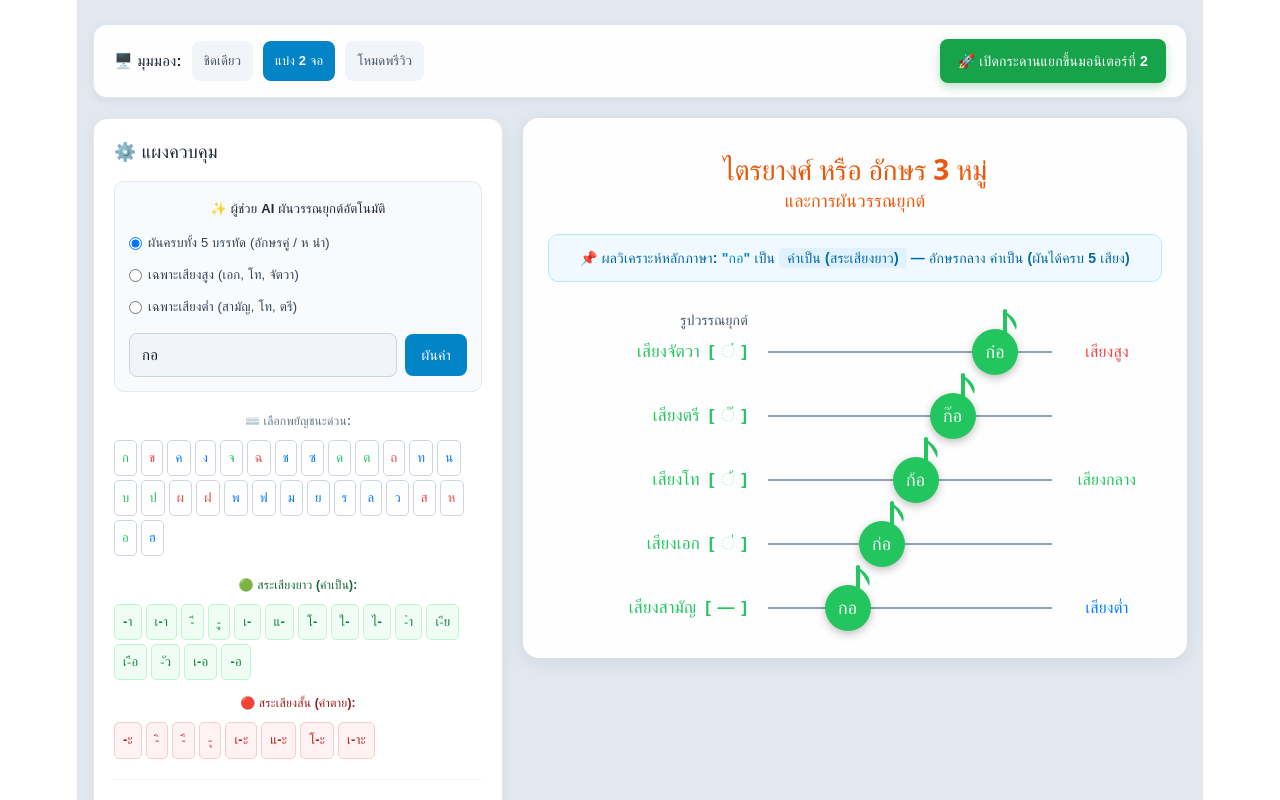
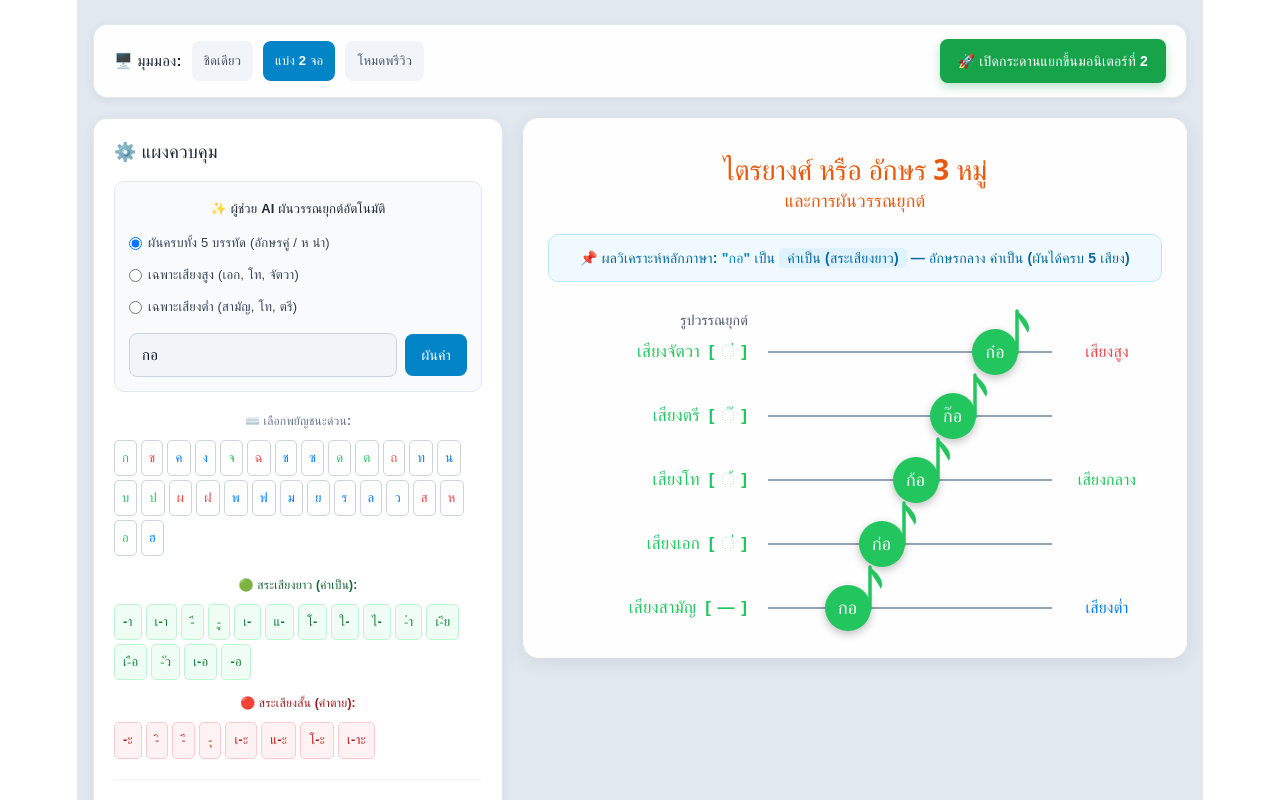
Before and after one commit to tom-nz/thai-tone, a React (Vite) app: page / in a window 1280 px wide. Shown: the top 800 px of the page. Built offline with nearby package versions, Linux system fonts and the light colour scheme.

Commit message:
complete dynamic thai tone app with real AI integration

```diff
--- a/src/App.jsx
+++ b/src/App.jsx
@@ -3,31 +3,31 @@ import React, { useState, useEffect } from 'react';
 // API Key จากสภาพแวดล้อมรันไทม์
 const apiKey = "";
 
-// คอมโพเนนต์หางตัวโน้ตดนตรี (เขบ็ตชั้นเดียว - หนากว่าเดิม ต่อชิดขอบขวาสุดของวงกลม)
+// คอมโพเนนต์หางตัวโน้ตดนตรี (เขบ็ตชั้นเดียว - ต่อจากเส้นสัมผัสด้านขวาสุดของวงกลม ยิงตรงขึ้นไปด้านบน)
 const NoteStem = ({ color, scale = 1 }) => (
   <svg
     style={{
       position: 'absolute',
       top: `-${Math.round(20 * scale)}px`,
-      right: `-${Math.round(2 * scale)}px`, // ต่อชิดขอบขวาสุดของวงกลม
-      width: `${Math.round(18 * scale)}px`,
-      height: `${Math.round(32 * scale)}px`,
+      left: `calc(100% - ${Math.round(3 * scale)}px)`, // เริ่มต่อจากเส้นสัมผัสด้านขวาสุดของวงกลม
+      width: `${Math.round(20 * scale)}px`,
+      height: `${Math.round(44 * scale)}px`,
       pointerEvents: 'none',
       overflow: 'visible',
       color: color || 'currentColor'
     }}
-    viewBox="0 0 18 32"
+    viewBox="0 0 20 44"
   >
-    {/* ก้านตัวโน้ต (Stem - เพิ่มความหนาเป็น 4px) */}
+    {/* ก้านตัวโน้ต (Stem - เริ่มจากจุดสัมผัสด้านขวาสุดของวงกลม ยิงตรงขึ้นไปด้านบน) */}
     <path
-      d="M 3 32 L 3 2"
+      d="M 2 44 L 2 2"
       stroke="currentColor"
-      strokeWidth="4"
+      strokeWidth="3.5"
       strokeLinecap="round"
     />
-    {/* หางเขบ็ตชั้นเดียว (Single Flag - โค้งหนาสวยงาม) */}
+    {/* หางเขบ็ตชั้นเดียว (Single Flag - โค้งสวยงามสไตล์โน้ตดนตรี) */}
     <path
-      d="M 3 2 C 10 7, 17 13, 14 21 C 11 14, 7 8, 3 5 Z"
+      d="M 2 2 C 9 8, 17 15, 13 24 C 9 17, 5 11, 2 7 Z"
       fill="currentColor"
     />
   </svg>
@@ -594,7 +594,7 @@ export default function App() {
                           filter: isHovered ? 'brightness(1.15)' : 'brightness(1)'
                         }}
                       >
-                        {/* หางตัวโน้ตดนตรี เขบ็ต 1 ชั้น (ต่อชิดขอบขวาสุด) */}
+                        {/* หางตัวโน้ตดนตรี เขบ็ต 1 ชั้น (ต่อเริ่มจากเส้นสัมผัสด้านขวาสุด) */}
                         <NoteStem color={item.color} scale={circleRatio} />
                         {item.word}
                       </div>
@@ -625,7 +625,7 @@ export default function App() {
                                 filter: isHovered ? 'brightness(1.15)' : 'brightness(1)'
                               }}
                             >
-                              {/* หางตัวโน้ตดนตรี เขบ็ต 1 ชั้น (ต่อชิดขอบขวาสุด) */}
+                              {/* หางตัวโน้ตดนตรี เขบ็ต 1 ชั้น (ต่อเริ่มจากเส้นสัมผัสด้านขวาสุด) */}
                               <NoteStem color={circle.color} scale={circleRatio} />
                               {circle.text}
                             </div>
@@ -1079,7 +1079,7 @@ export default function App() {
                             filter: isHovered ? 'brightness(1.15)' : 'brightness(1)'
                           }}
                         >
-                          {/* หางตัวโน้ตดนตรี เขบ็ต 1 ชั้น (ต่อชิดขอบขวาสุด) */}
+                          {/* หางตัวโน้ตดนตรี เขบ็ต 1 ชั้น (ต่อเริ่มจากเส้นสัมผัสด้านขวาสุด) */}
                           <NoteStem color={item.color} scale={1} />
                           {item.word}
                         </div>
@@ -1110,7 +1110,7 @@ export default function App() {
                                   filter: isHovered ? 'brightness(1.15)' : 'brightness(1)'
                                 }}
                               >
-                                {/* หางตัวโน้ตดนตรี เขบ็ต 1 ชั้น (ต่อชิดขอบขวาสุด) */}
+                                {/* หางตัวโน้ตดนตรี เขบ็ต 1 ชั้น (ต่อเริ่มจากเส้นสัมผัสด้านขวาสุด) */}
                                 <NoteStem color={circle.color} scale={1} />
                                 {circle.text}
                               </div>
```
